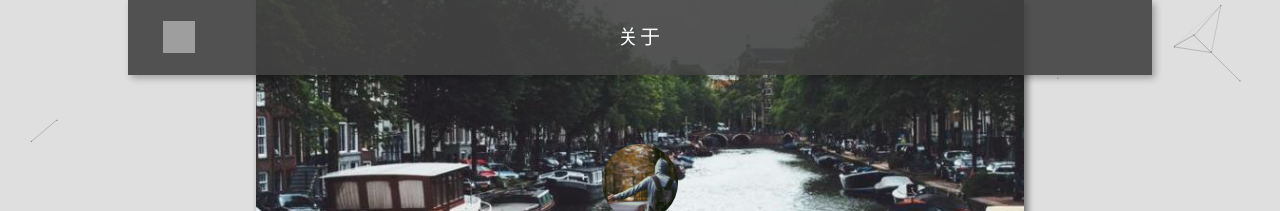
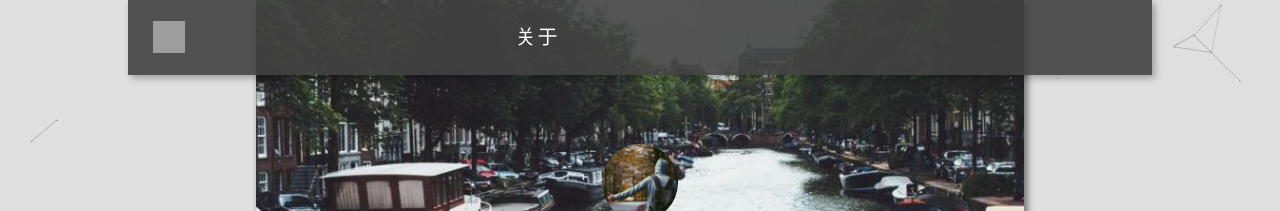
Before and after one commit to nlls1990/nlls1990.github.io, a Jekyll site: the page built from about.md, in a window 1280 px wide. Shown: the top 211 px of the page. Built offline with Jekyll 4.4.1, drawn with Linux system fonts in a browser that asks for light colours; comment, search, counter and statistics services are not loaded; grey boxes are pictures that could not be loaded.

Commit message:
[about] Change about.css title

```diff
--- a/assets/css/about.css
+++ b/assets/css/about.css
@@ -5,6 +5,7 @@
   position: relative;
   -webkit-box-shadow: 3px 3px 7px rgba(0,0,0,0.3);
   box-shadow: 3px 3px 7px rgba(0,0,0,0.3);
+  /* 设置阴影的效果 */
 }
 
 #content {
@@ -33,7 +34,7 @@
 }
 
 .inner-title {
-    width: 100%;
+    width: 80%;
     height: 75px;
 }
 
```
